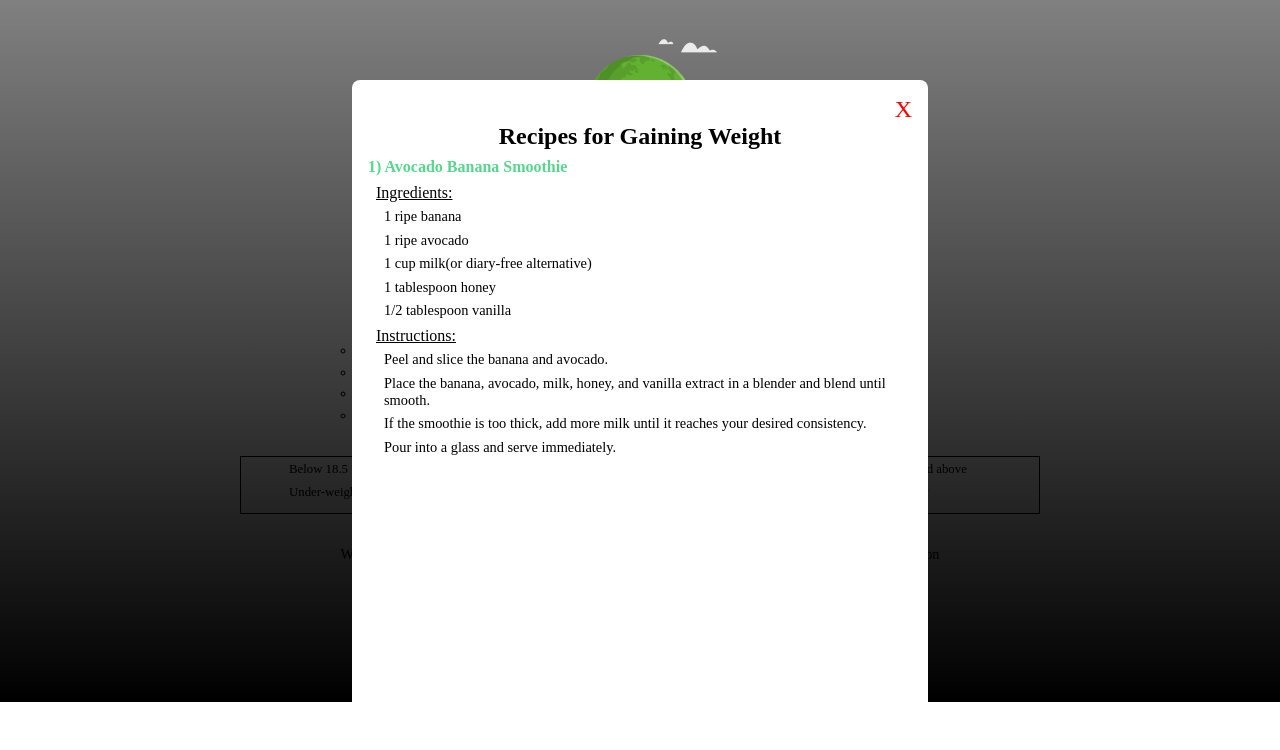
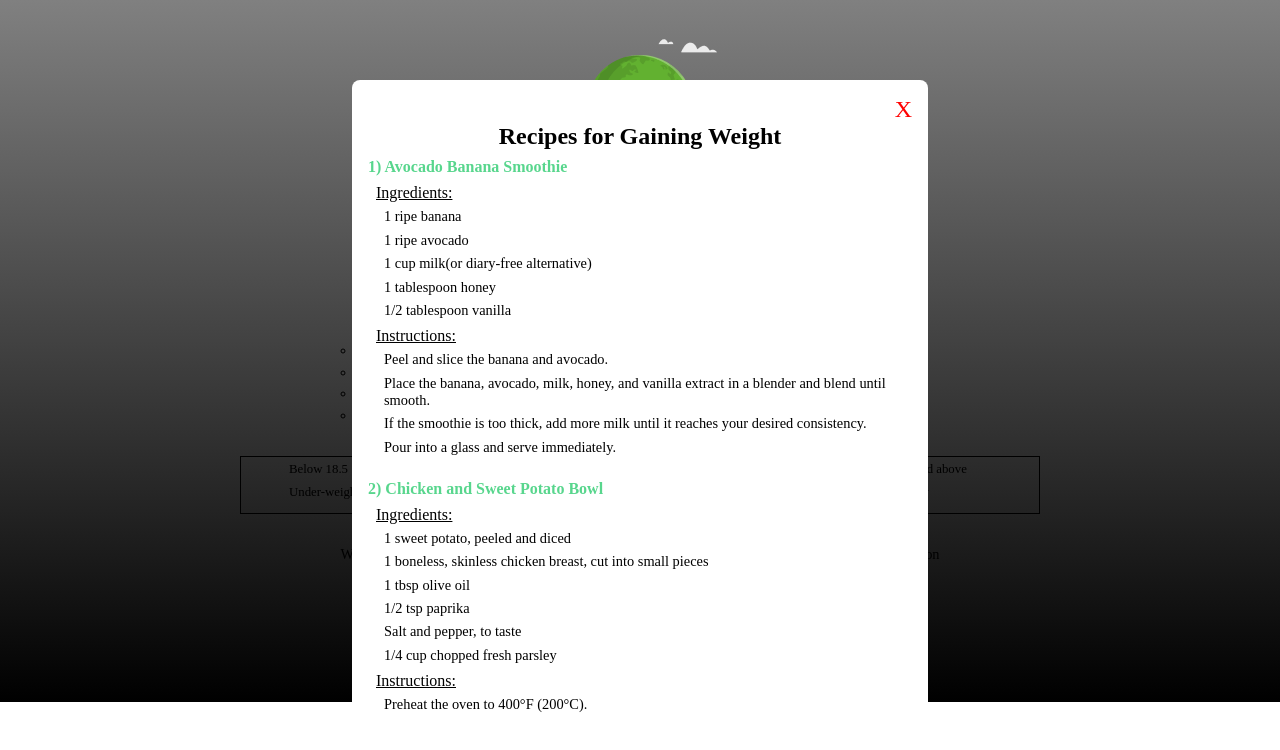
Before and after one commit to Bukason20/Diet-plan-app, a React (Vite) app: page /BMI-info in a window 1280 px wide. Both pictures are taken after a click on the button "Get Recipe Suggestions". Shown: the top 750 px of the page. Built offline with nearby package versions, Linux system fonts and the light colour scheme.

Commit message:
added contents for underweight

```diff
--- a/src/Weight Ranges/UnderWeight.jsx
+++ b/src/Weight Ranges/UnderWeight.jsx
@@ -29,6 +29,34 @@ function UnderWeight() {
                         </div>
                     </div>
                 </div>
+
+                <div className="recipe">
+                    <p className= "recipe-name">2) Chicken and Sweet Potato Bowl</p>
+                    <div className="recipe-procedures">
+                        <div className="ingredients">
+                            <p>Ingredients:</p>
+                            <ul>
+                                <li>1 sweet potato, peeled and diced</li>
+                                <li>1 boneless, skinless chicken breast, cut into small pieces</li>
+                                <li>1 tbsp olive oil</li>
+                                <li>1/2 tsp paprika</li>
+                                <li>Salt and pepper, to taste</li>
+                                <li>1/4 cup chopped fresh parsley</li>
+                            </ul>
+                        </div>
+
+                        <div className="instructions">
+                            <p>Instructions:</p>
+                            <ol>
+                                <li>Preheat the oven to 400°F (200°C).</li>
+                                <li>Toss the sweet potato with olive oil, paprika, salt, and pepper. Spread the sweet potato in a single layer on a baking sheet.</li>
+                                <li>Roast the sweet potato for 20-25 minutes or until tender and lightly browned.</li>
+                                <li>Meanwhile, heat a pan over medium-high heat. Add the chicken and cook until browned and cooked through.</li>
+                                <li>Combine the chicken and sweet potato in a bowl. Top with chopped parsley and serve.</li>
+                            </ol>
+                        </div>
+                    </div>
+                </div>
             </div>
         </div>
     )
```
